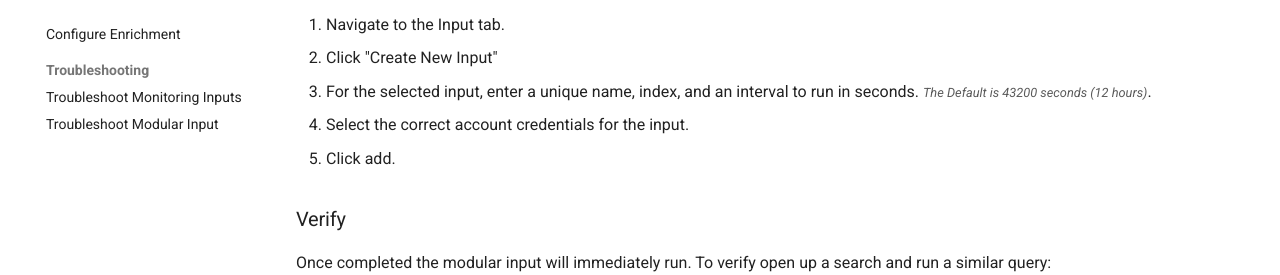
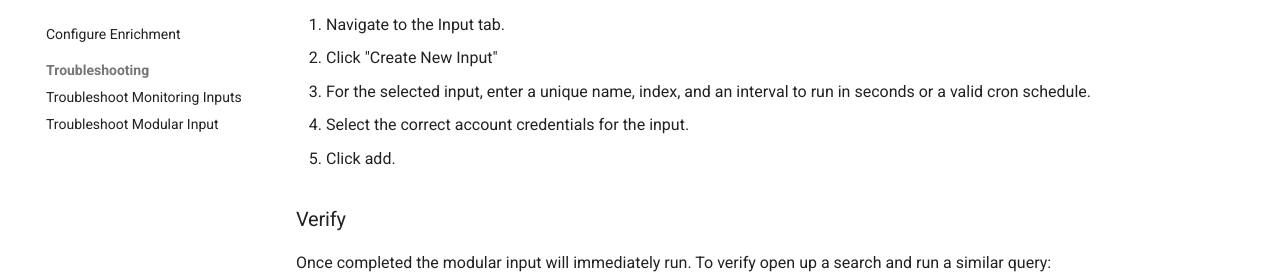
Before and after one commit to ZachChristensen28/splunk-opnsense-ta-documentation, an MkDocs documentation site: the page built from docs/getting-started/configure-inputs/configure-modinput.md, in a window 1280 px wide and 900 px high, scrolled down 1798 px. Shown: the part 459-734 px from the top of the window. Built offline with MkDocs 1.6.1 and Material for MkDocs 9.7.7, drawn with Linux system fonts in a browser that asks for light colours; comment, search, counter and statistics services are not loaded.

Commit message:
adding cron schedule notes
Signed-off-by: Zach Christensen <23529374+ZachChristensen28@users.noreply.github.com>

```diff
--- a/docs/getting-started/configure-inputs/configure-modinput.md
+++ b/docs/getting-started/configure-inputs/configure-modinput.md
@@ -75,9 +75,9 @@ At least one account is needed for the modular input to work.
 
 1. Navigate to the Input tab.
 1. Click "Create New Input"
-1. For the selected input, enter a unique name, index, and an interval to run in seconds. <small>_The Default is 43200 seconds (12 hours)_</small>.
+1. For the selected input, enter a unique name, index, and an interval to run in seconds or a valid cron schedule.
 1. Select the correct account credentials for the input.
-6. Click add.
+1. Click add.
 
 ### Verify
 
```
